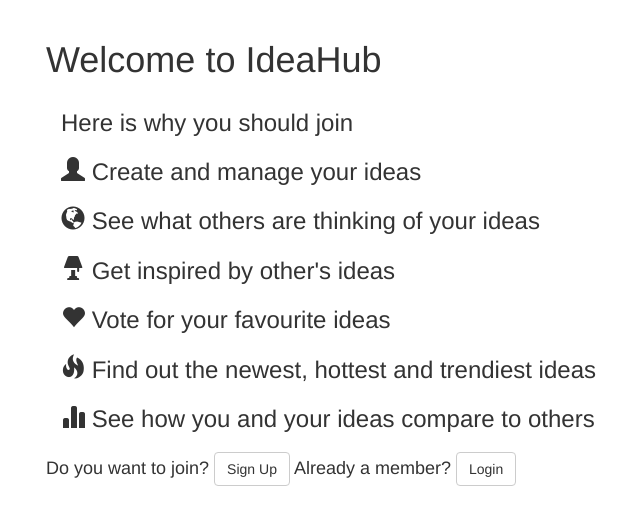
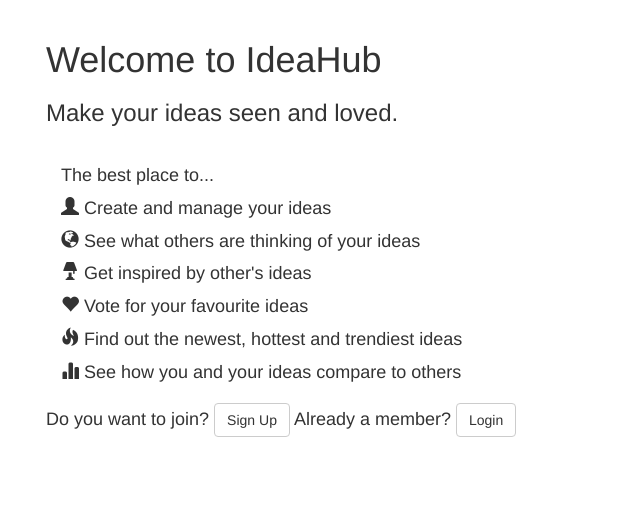
Before and after one commit to boceckts/ideahub, a Flask app: page / in a window 1280 px wide. Shown: the part 52-577 px from the top of the page, without its empty margins (24-664 px from the left). Run offline with Flask 2, Linux system fonts and the light colour scheme; some libraries are stand-ins or nearby versions.

Commit message:
Refined index page

```diff
--- a/app/templates/index.html
+++ b/app/templates/index.html
@@ -4,7 +4,7 @@
 
     {% if current_user.username %}
         <div class="h1">Hi, {{ current_user.username }}! Welcome to IdeaHub</div>
-        <br>
+        <div class="container">
             {% if current_user.votes_count == 0 %}
                 <div class="h3">It seems like you have never voted on an idea.</div>
                 <br>
@@ -23,16 +23,23 @@
                 <p>Do you want to see how you and your ideas are ranked amongst others?</p>
                 <a class="btn btn-success" href="{{ url_for('leaderboard') }}">Show Leaderboard</a>
             {% endif %}
+        </div>
     {% else %}
         <div class="h1">Welcome to IdeaHub</div>
+        <div class="h3">Make your ideas seen and loved.</div>
+        <br>
         <div class="container">
-            <div class="h3">Here is why you should join</div>
-            <div class="h3"><span class="glyphicon glyphicon-user"></span> Create and manage your ideas</div>
-            <div class="h3"><span class="glyphicon glyphicon-globe"></span> See what others are thinking of your ideas</div>
-            <div class="h3"><span class="glyphicon glyphicon-lamp"></span> Get inspired by other's ideas</div>
-            <div class="h3"><span class="glyphicon glyphicon-heart"></span> Vote for your favourite ideas</div>
-            <div class="h3"><span class="glyphicon glyphicon-fire"></span> Find out the newest, hottest and trendiest ideas</div>
-            <div class="h3"><span class="glyphicon glyphicon-stats"></span> See how you and your ideas compare to others</div>
+            <div class="h4">The best place to...</div>
+            <div class="h4"><span class="glyphicon glyphicon-user"></span> Create and manage your ideas</div>
+            <div class="h4"><span class="glyphicon glyphicon-globe"></span> See what others are thinking of your ideas
+            </div>
+            <div class="h4"><span class="glyphicon glyphicon-lamp"></span> Get inspired by other's ideas</div>
+            <div class="h4"><span class="glyphicon glyphicon-heart"></span> Vote for your favourite ideas</div>
+            <div class="h4"><span class="glyphicon glyphicon-fire"></span> Find out the newest, hottest and trendiest
+                ideas
+            </div>
+            <div class="h4"><span class="glyphicon glyphicon-stats"></span> See how you and your ideas compare to others
+            </div>
         </div>
         <div class="h4">Do you want to join?
             <a class="btn btn-default" href="{{ url_for('register') }}">Sign Up</a>
```
Lines whose indentation alone changed are shown as unchanged.
